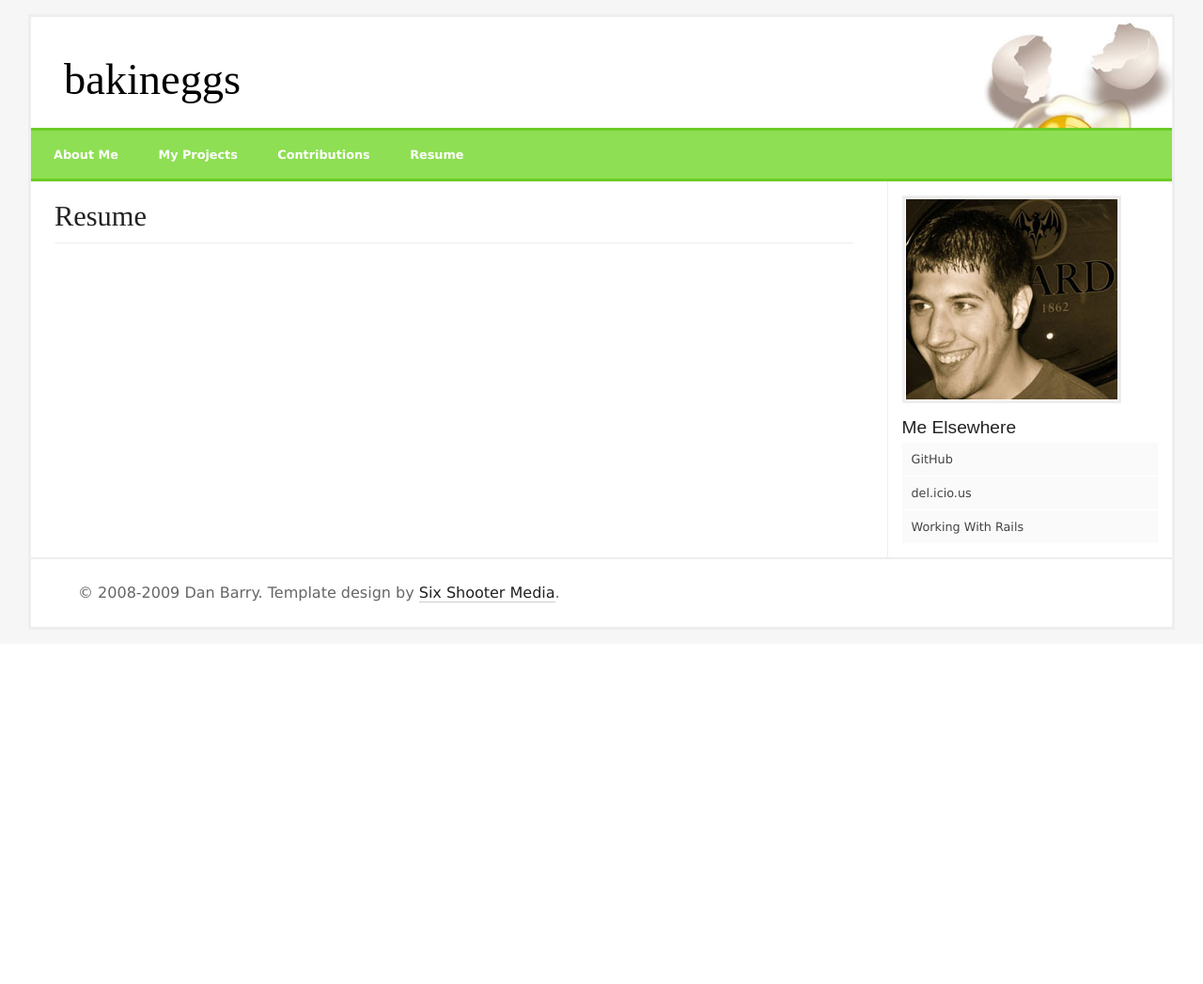
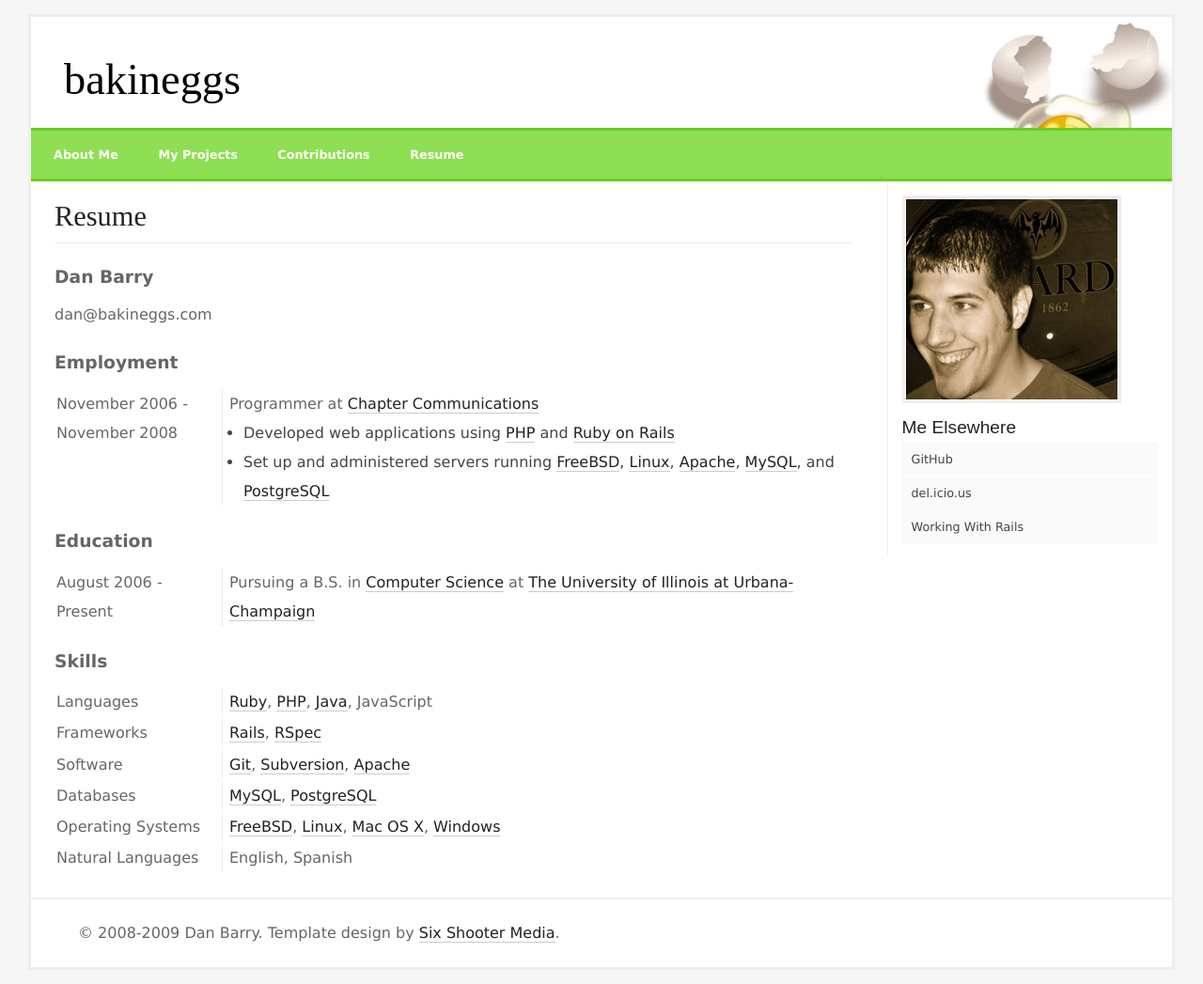
Before and after one commit to bakineggs/bakineggs.com, a PHP site: page /Resume in a window 1280 px wide. Shown: the whole page at 94% size. Before the commit the page ends 670 px from the top, so only its background shows below. Run offline with PHP 8.4, Linux system fonts and the light colour scheme.

Commit message:
write resume

```diff
--- a/content/resume.html
+++ b/content/resume.html
@@ -0,0 +1,53 @@
+<h3>Dan Barry</h3>
+<p>
+  dan@bakineggs.com
+</p>
+<h3>Employment</h3>
+<table>
+  <tr>
+    <td>November 2006 - November 2008</td>
+    <td>
+      Programmer at <a href="http://chaptercommunications.com">Chapter Communications</a>
+      <ul>
+        <li>Developed web applications using <a href="http://php.net">PHP</a> and <a href="http://rubyonrails.org">Ruby on Rails</a></li>
+        <li>Set up and administered servers running <a href="http://freebsd.org">FreeBSD</a>, <a href="http://www.linux.org">Linux</a>, <a href="http://httpd.apache.org">Apache</a>, <a href="http://mysql.com">MySQL</a>, and <a href="http://postgresql.org">PostgreSQL</a></li>
+      </ul>
+    </td>
+  </tr>
+</table>
+<h3>Education</h3>
+<table>
+  <tr>
+    <td>August 2006 - Present</td>
+    <td>
+      Pursuing a B.S. in <a href="http://cs.illinois.edu">Computer Science</a> at <a href="http://illinois.edu">The University of Illinois at Urbana-Champaign</a>
+    </td>
+  </tr>
+</table>
+<h3>Skills</h3>
+<table>
+  <tr>
+    <td>Languages</td>
+    <td><a href="http://ruby-lang.org">Ruby</a>, <a href="http://php.net">PHP</a>, <a href="http://java.com">Java</a>, JavaScript</td>
+  </tr>
+  <tr>
+    <td>Frameworks</td>
+    <td><a href="http://rubyonrails.org">Rails</a>, <a href="http://rspec.info">RSpec</a></td>
+  </tr>
+  <tr>
+    <td>Software</td>
+    <td><a href="http://git-scm.com">Git</a>, <a href="http://subversion.tigris.org">Subversion</a>, <a href="http://httpd.apache.org">Apache</a></td>
+  </tr>
+  <tr>
+    <td>Databases</td>
+    <td><a href="http://mysql.com">MySQL</a>, <a href="http://postgresql.org">PostgreSQL</a></td>
+  </tr>
+  <tr>
+    <td>Operating Systems</td>
+    <td><a href="http://freebsd.org">FreeBSD</a>, <a href="http://www.linux.org">Linux</a>, <a href="http://apple.com/macosx">Mac OS X</a>, <a href="http://microsoft.com/windows">Windows</a></td>
+  </tr>
+  <tr>
+    <td>Natural Languages</td>
+    <td>English, Spanish</td>
+  </tr>
+</table>
--- a/style.css
+++ b/style.css
@@ -31,6 +31,10 @@ img {
   background: #fff;
   padding: 1px;
   border: 3px solid #eee;
+}
+
+table tr td {
+  vertical-align: top;
 }
 
 #title {
@@ -76,6 +80,7 @@ ul#navigation li a:hover {
   float: left;
   width: 70%;
   padding-left: 25px;
+  padding-bottom: 25px;
 }
 
 #content h2 {
@@ -86,7 +91,7 @@ ul#navigation li a:hover {
 }
 
 #content h3 {
-  margin:20px 0;
+  margin: 20px 0 10px;
 }
 
 #content a, #credits a {
@@ -101,18 +106,36 @@ ul#navigation li a:hover {
 
 #content p {
   line-height: 30px;
-  margin: 20px 0;
+  margin: 10px 0;
   word-spacing: 2px;
 }
 
 #content ul {
-  margin:15px 0 15px 25px;
+  margin: 15px 0 15px 25px;
 }
 
 #content ul li {
-  border-bottom:1px solid #eee;
-  padding:10px;
-  color:#444;
+  border-bottom: 1px solid #eee;
+  padding: 10px;
+  color: #444;
+}
+
+#content.resume ul {
+  margin: 0 0 0 15px;
+}
+
+#content.resume li {
+  padding: 0;
+  border: 0;
+}
+
+#content.resume table tr td:first-child {
+  width: 11em;
+  border-right: 1px solid #eee;
+}
+
+#content.resume table tr td:last-child {
+  padding-left: 5px;
 }
 
 #meta {
```
